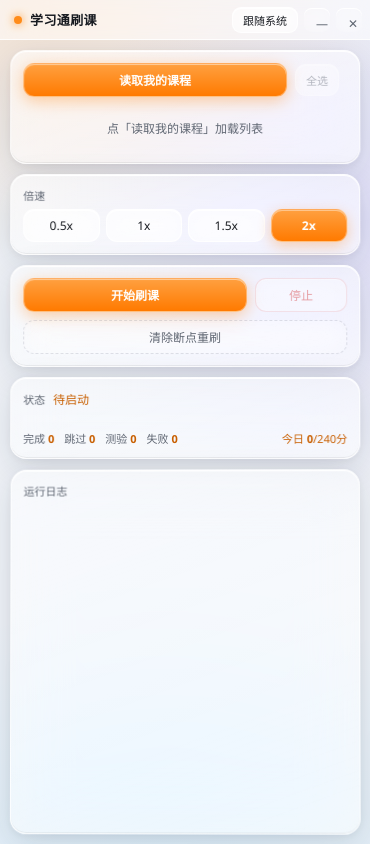
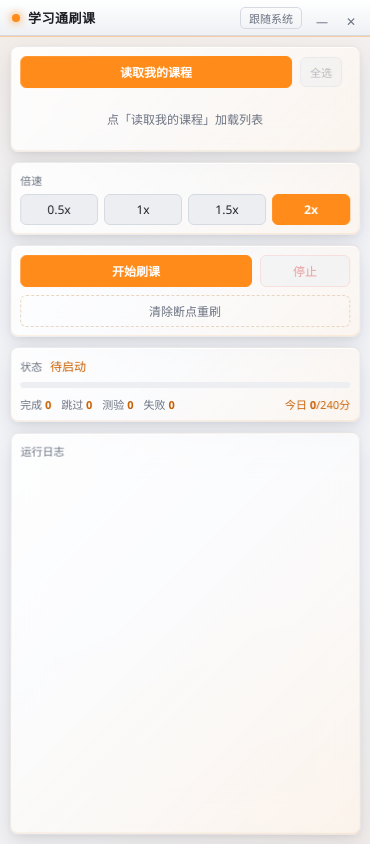
Before and after one commit to lijunyi911/xxt-Get, an Electron app: page web/index.html in a window 370 px wide. Drawn offline with Linux system fonts and the light colour scheme; no server answers.

```diff
--- a/web/style.css
+++ b/web/style.css
@@ -1,91 +1,89 @@
 * { box-sizing: border-box; margin: 0; padding: 0; }
 
-/* ===== 深色液态玻璃（默认） ===== */
+/* ===== 深色（默认） ===== */
 :root, html[data-theme="dark"] {
-  --bg: #08080c;
-  --orb-1: rgba(255, 140, 26, 0.20);
-  --orb-2: rgba(120, 90, 255, 0.16);
-  --orb-3: rgba(0, 170, 255, 0.12);
-
-  --glass-bg: rgba(255, 255, 255, 0.07);
-  --glass-border: rgba(255, 255, 255, 0.16);
-  --glass-sheen: rgba(255, 255, 255, 0.35);
-  --glass-blur: blur(28px) saturate(190%);
-  --panel2: rgba(255, 255, 255, 0.08);
-  --line: rgba(255, 255, 255, 0.12);
-
-  --text: #f0f2f6;
-  --muted: #a0a6b2;
+  --bg: #0a0a0a;
+  --bg-glow-1: rgba(255, 140, 26, 0.07);
+  --bg-glow-2: rgba(255, 140, 26, 0.05);
+  --panel: rgba(24, 24, 24, 0.55);
+  --panel2: #1e1e1e;
+  --line: #2c2c2c;
+  --text: #ededed;
+  --muted: #8f8f8f;
   --accent: #ff8c1a;
   --accent2: #ff7a00;
   --accent3: #ffb347;
-  --on-accent: #171717;
-  --danger: #ff5c5c;
-  --titlebar: rgba(255, 255, 255, 0.05);
+  --on-accent: #111111;
+  --danger: #ff4d4d;
+  --titlebar: linear-gradient(180deg, #1c1c1c, #0f0f0f);
   --title: #ffffff;
-  --shadow-1: rgba(0, 0, 0, 0.30);
-  --shadow-2: rgba(0, 0, 0, 0.18);
-  --hover-bg: rgba(255, 255, 255, 0.12);
-  --scroll: rgba(255, 255, 255, 0.18);
-  --log-text: #c2c8d2;
+  --shadow-1: rgba(0, 0, 0, 0.55);
+  --shadow-2: rgba(0, 0, 0, 0.4);
+  --shadow-hover: rgba(0, 0, 0, 0.65);
+  --inset-hi: rgba(255, 255, 255, 0.12);
+  --inset-lo: rgba(255, 140, 26, 0.08);
+  --glass-line: rgba(255, 255, 255, 0.09);
+  --glass-hi: rgba(255, 255, 255, 0.07);
+  --glass-lo: rgba(255, 140, 26, 0.05);
+  --hover-bg: #262626;
+  --scroll: #333333;
+  --log-text: #b8b8b8;
   --hover-text: #ffb347;
-  --danger-bg: rgba(255, 92, 92, 0.14);
-  --danger-border: rgba(255, 92, 92, 0.35);
-  --ghost-border: rgba(255, 255, 255, 0.14);
-  --toast-bg: rgba(28, 28, 34, 0.88);
-  --toast-shadow: rgba(255, 140, 26, 0.28);
-  --glow-1: rgba(255, 140, 26, 0.18);
-  --glow-2: rgba(255, 140, 26, 0.08);
+  --danger-bg: #2a1010;
+  --danger-border: #5a2222;
+  --ghost-border: #3a2a18;
+  --toast-bg: rgba(18, 18, 18, 0.96);
+  --toast-shadow: rgba(255, 140, 26, 0.4);
+  --glow-1: rgba(255, 140, 26, 0.2);
+  --glow-2: rgba(255, 140, 26, 0.09);
 }
 
-/* ===== 浅色液态玻璃 ===== */
+/* ===== 浅色 ===== */
 html[data-theme="light"] {
-  --bg: #eef1f6;
-  --orb-1: rgba(255, 140, 26, 0.16);
-  --orb-2: rgba(120, 90, 255, 0.12);
-  --orb-3: rgba(0, 170, 255, 0.10);
-
-  --glass-bg: rgba(255, 255, 255, 0.52);
-  --glass-border: rgba(255, 255, 255, 0.78);
-  --glass-sheen: rgba(255, 255, 255, 0.95);
-  --glass-blur: blur(28px) saturate(180%);
-  --panel2: rgba(255, 255, 255, 0.55);
-  --line: rgba(20, 30, 50, 0.08);
-
-  --text: #171a20;
-  --muted: #5f6672;
+  --bg: #f2f4f8;
+  --bg-glow-1: rgba(255, 140, 26, 0.10);
+  --bg-glow-2: rgba(255, 140, 26, 0.06);
+  --panel: rgba(255, 255, 255, 0.66);
+  --panel2: #eceef2;
+  --line: #d5d9e0;
+  --text: #1c1f24;
+  --muted: #6b7280;
   --accent: #ff8c1a;
   --accent2: #f57c00;
   --accent3: #c85f00;
   --on-accent: #ffffff;
   --danger: #d32f2f;
-  --titlebar: rgba(255, 255, 255, 0.55);
-  --title: #171a20;
-  --shadow-1: rgba(20, 30, 60, 0.12);
-  --shadow-2: rgba(20, 30, 60, 0.06);
-  --hover-bg: rgba(255, 255, 255, 0.75);
-  --scroll: rgba(20, 30, 60, 0.18);
-  --log-text: #3f4652;
+  --titlebar: linear-gradient(180deg, #ffffff, #eef0f4);
+  --title: #1c1f24;
+  --shadow-1: rgba(15, 23, 42, 0.10);
+  --shadow-2: rgba(15, 23, 42, 0.06);
+  --shadow-hover: rgba(15, 23, 42, 0.16);
+  --inset-hi: rgba(255, 255, 255, 0.9);
+  --inset-lo: rgba(255, 140, 26, 0.12);
+  --glass-line: rgba(0, 0, 0, 0.06);
+  --glass-hi: rgba(255, 255, 255, 0.65);
+  --glass-lo: rgba(255, 140, 26, 0.06);
+  --hover-bg: #e6e8ee;
+  --scroll: #c3c7cf;
+  --log-text: #4a4f57;
   --hover-text: #c85f00;
-  --danger-bg: rgba(211, 47, 47, 0.08);
-  --danger-border: rgba(211, 47, 47, 0.25);
-  --ghost-border: rgba(20, 30, 60, 0.12);
-  --toast-bg: rgba(255, 255, 255, 0.85);
-  --toast-shadow: rgba(255, 140, 26, 0.22);
-  --glow-1: rgba(255, 140, 26, 0.13);
+  --danger-bg: #fdecec;
+  --danger-border: #f0c0c0;
+  --ghost-border: #e8d5c0;
+  --toast-bg: rgba(255, 255, 255, 0.96);
+  --toast-shadow: rgba(255, 140, 26, 0.25);
+  --glow-1: rgba(255, 140, 26, 0.14);
   --glow-2: rgba(255, 140, 26, 0.06);
 }
 
 html, body {
   height: 100%;
   background:
-    radial-gradient(600px 420px at 6% 0%, var(--orb-1), transparent 62%),
-    radial-gradient(520px 440px at 100% 26%, var(--orb-2), transparent 64%),
-    radial-gradient(640px 480px at 45% 108%, var(--orb-3), transparent 66%),
+    radial-gradient(1200px 600px at 15% -10%, var(--bg-glow-1), transparent 60%),
+    radial-gradient(900px 500px at 100% 100%, var(--bg-glow-2), transparent 55%),
     var(--bg);
-  background-attachment: fixed;
   color: var(--text);
-  font-family: "Segoe UI", "Microsoft YaHei", -apple-system, sans-serif;
+  font-family: "Segoe UI", "Microsoft YaHei", sans-serif;
   font-size: 13px;
   overflow: hidden;
   user-select: none;
@@ -95,97 +93,50 @@
 /* 标题栏 */
 .titlebar {
   -webkit-app-region: drag;
-  height: 40px;
+  height: 36px;
   display: flex;
   align-items: center;
   gap: 8px;
-  padding: 0 8px 0 14px;
+  padding: 0 8px 0 12px;
   background: var(--titlebar);
-  backdrop-filter: blur(20px) saturate(180%);
-  -webkit-backdrop-filter: blur(20px) saturate(180%);
-  border-bottom: 1px solid var(--glass-border);
+  border-bottom: 1px solid var(--line);
+  box-shadow: 0 1px 0 rgba(255, 140, 26, 0.35);
   transition: background .3s ease;
 }
 .titlebar .dot {
   width: 8px; height: 8px; border-radius: 50%;
   background: var(--accent);
-  box-shadow: 0 0 10px var(--accent);
+  box-shadow: 0 0 8px var(--accent);
 }
-.titlebar .title { font-weight: 700; letter-spacing: .4px; flex: 1; color: var(--title); }
-.win-btns { -webkit-app-region: no-drag; display: flex; gap: 6px; align-items: center; }
+.titlebar .title { font-weight: 700; letter-spacing: .5px; flex: 1; color: var(--title); }
+.win-btns { -webkit-app-region: no-drag; display: flex; gap: 4px; align-items: center; }
 .wbtn {
-  width: 26px; height: 24px; border: none; border-radius: 8px;
+  width: 26px; height: 22px; border: none; border-radius: 5px;
   background: transparent; color: var(--muted); cursor: pointer; font-size: 12px;
-  transition: .15s;
 }
-.wbtn:hover { background: var(--hover-bg); color: var(--accent); }
+.wbtn:hover { background: var(--panel2); color: var(--accent); }
 .wbtn.close:hover { background: var(--danger); color: #fff; }
 
-/* 主题选择按钮 */
+/* 主题切换按钮 */
 .theme-btn {
   -webkit-app-region: no-drag;
   width: auto;
-  min-width: 62px;
-  height: 26px;
-  padding: 0 10px;
-  border-radius: 9px;
-  border: 1px solid var(--glass-border);
-  background: var(--glass-bg);
-  backdrop-filter: blur(12px);
-  color: var(--text);
+  min-width: 56px;
+  height: 22px;
+  padding: 0 8px;
+  border-radius: 5px;
+  border: 1px solid var(--line);
+  background: transparent;
+  color: var(--muted);
   font-size: 11px;
   cursor: pointer;
   transition: .15s;
 }
-.theme-btn:hover { border-color: var(--accent); color: var(--accent); }
-
-/* 主题弹出菜单 */
-.theme-pop {
-  position: fixed;
-  top: 44px;
-  right: 10px;
-  display: none;
-  flex-direction: column;
-  gap: 2px;
-  padding: 6px;
-  min-width: 132px;
-  background: var(--glass-bg);
-  backdrop-filter: var(--glass-blur);
-  -webkit-backdrop-filter: var(--glass-blur);
-  border: 1px solid var(--glass-border);
-  border-radius: 14px;
-  box-shadow: 0 14px 40px var(--shadow-1), inset 0 1px 0 var(--glass-sheen);
-  z-index: 100002;
-  transform-origin: top right;
-  animation: popIn .16s ease;
-}
-.theme-pop.show { display: flex; }
-@keyframes popIn {
-  from { opacity: 0; transform: scale(.94) translateY(-4px); }
-  to { opacity: 1; transform: scale(1) translateY(0); }
-}
-.theme-pop button {
-  width: 100%;
-  text-align: left;
-  padding: 8px 12px;
-  border: none;
-  background: transparent;
-  color: var(--text);
-  font-size: 12px;
-  border-radius: 9px;
-  cursor: pointer;
-  transition: .15s;
-}
-.theme-pop button:hover { background: rgba(255, 140, 26, 0.14); color: var(--accent); }
-.theme-pop button.active {
-  background: rgba(255, 140, 26, 0.2);
-  color: var(--accent);
-  font-weight: 700;
-}
+.theme-btn:hover { color: var(--accent); border-color: var(--accent); }
 
 /* 主体 */
 .body {
-  height: calc(100% - 40px);
+  height: calc(100% - 36px);
   overflow-y: auto;
   padding: 10px;
   display: flex;
@@ -196,74 +147,58 @@
 .body::-webkit-scrollbar-thumb { background: var(--scroll); border-radius: 4px; }
 .body::-webkit-scrollbar-thumb:hover { background: var(--accent2); }
 
-/* 液态玻璃面板 */
 .section {
   background:
-    linear-gradient(160deg,
-      rgba(255, 255, 255, 0.16) 0%,
-      rgba(255, 255, 255, 0.04) 30%,
-      rgba(255, 255, 255, 0.02) 68%,
-      rgba(255, 255, 255, 0.10) 100%),
-    var(--glass-bg);
-  backdrop-filter: var(--glass-blur);
-  -webkit-backdrop-filter: var(--glass-blur);
-  border: 1px solid var(--glass-border);
-  border-radius: 16px;
-  padding: 12px;
+    linear-gradient(135deg, var(--glass-hi) 0%, transparent 42%, var(--glass-lo) 100%),
+    var(--panel);
+  backdrop-filter: blur(18px) saturate(1.25);
+  -webkit-backdrop-filter: blur(18px) saturate(1.25);
+  border: 1px solid var(--glass-line);
+  border-radius: 8px;
+  padding: 9px;
   position: relative;
   transform-style: preserve-3d;
   transform: perspective(1000px) rotateX(0.8deg) rotateY(-0.5deg);
   box-shadow:
-    0 10px 34px var(--shadow-1),
-    0 2px 8px var(--shadow-2),
-    inset 0 1px 0 var(--glass-sheen),
-    inset 0 -1px 0 rgba(0, 0, 0, 0.06);
+    0 10px 24px var(--shadow-1),
+    0 2px 6px var(--shadow-2),
+    inset 0 1px 0 var(--inset-hi),
+    inset 0 -1px 0 var(--inset-lo);
   transition: transform .6s cubic-bezier(.34, 1.56, .64, 1), box-shadow .3s ease, background .3s ease;
   will-change: transform;
 }
 .section:hover {
   box-shadow:
-    0 18px 46px var(--shadow-1),
+    0 16px 38px var(--shadow-hover),
     0 0 0 1px rgba(255, 140, 26, 0.18),
-    inset 0 1px 0 var(--glass-sheen);
+    inset 0 1px 0 var(--inset-hi);
 }
 .row { display: flex; gap: 8px; align-items: center; }
 
-/* 玻璃按钮 */
 button {
   font-family: inherit;
   font-size: 12px;
   cursor: pointer;
-  border-radius: 11px;
-  border: 1px solid var(--glass-border);
-  background: var(--glass-bg);
-  backdrop-filter: blur(12px);
-  -webkit-backdrop-filter: blur(12px);
+  border-radius: 6px;
+  border: 1px solid var(--line);
+  background: var(--panel2);
   color: var(--text);
-  padding: 7px 12px;
-  box-shadow: inset 0 1px 0 var(--glass-sheen);
+  padding: 6px 10px;
   transition: .15s;
 }
 button:hover:not(:disabled) { border-color: var(--accent); color: var(--hover-text); }
 button:disabled { opacity: .45; cursor: not-allowed; }
 
 .primary {
-  background: linear-gradient(180deg, #ffa040, #ff7a00);
-  border: 1px solid rgba(255, 255, 255, 0.35);
+  background: var(--accent);
+  border-color: var(--accent);
   color: var(--on-accent);
   font-weight: 700;
   flex: 1;
-  box-shadow:
-    0 4px 16px rgba(255, 122, 0, 0.35),
-    inset 0 1px 0 rgba(255, 255, 255, 0.45);
 }
-.primary:hover:not(:disabled) {
-  background: linear-gradient(180deg, #ffb256, #ff8c1a);
-  border-color: rgba(255, 255, 255, 0.45);
-  color: var(--on-accent);
-}
+.primary:hover:not(:disabled) { background: var(--accent3); border-color: var(--accent3); color: var(--on-accent); }
 
-.danger { border-color: var(--danger-border); color: var(--danger); flex: 0 0 92px; }
+.danger { border-color: var(--danger-border); color: var(--danger); flex: 0 0 90px; }
 .danger:hover:not(:disabled) { background: var(--danger-bg); border-color: var(--danger); color: var(--danger); }
 
 .ghost {
@@ -272,7 +207,6 @@
   background: transparent;
   border-style: dashed;
   border-color: var(--ghost-border);
-  box-shadow: none;
 }
 .ghost:hover:not(:disabled) { color: var(--accent); border-color: var(--accent); }
 
@@ -285,20 +219,17 @@
   overflow-y: auto;
   display: flex;
   flex-direction: column;
-  gap: 5px;
+  gap: 4px;
 }
 .course-list::-webkit-scrollbar { width: 6px; }
 .course-list::-webkit-scrollbar-thumb { background: var(--scroll); border-radius: 3px; }
 .course-item {
-  display: flex; align-items: center; gap: 8px;
-  padding: 7px 10px; border-radius: 10px;
-  background: var(--glass-bg);
-  border: 1px solid transparent;
-  cursor: pointer;
+  display: flex; align-items: center; gap: 7px;
+  padding: 6px 8px; border-radius: 6px;
+  background: var(--panel2); cursor: pointer;
   font-size: 12px;
-  transition: .15s;
 }
-.course-item:hover { background: var(--hover-bg); border-color: var(--glass-border); }
+.course-item:hover { background: var(--hover-bg); }
 .course-item input { accent-color: var(--accent); }
 .course-item .cname { flex: 1; overflow: hidden; text-overflow: ellipsis; white-space: nowrap; }
 .empty { color: var(--muted); text-align: center; padding: 14px; font-size: 12px; }
@@ -308,14 +239,14 @@
 .speed-row { display: flex; gap: 6px; }
 .spd { flex: 1; }
 .spd.active {
-  background: linear-gradient(180deg, #ffa040, #ff7a00);
-  border-color: rgba(255, 255, 255, 0.35);
+  background: var(--accent);
+  border-color: var(--accent);
   color: var(--on-accent);
   font-weight: 700;
-  box-shadow: 0 4px 14px rgba(255, 122, 0, 0.3), inset 0 1px 0 rgba(255, 255, 255, 0.4);
 }
 .spd.active:hover:not(:disabled) {
-  background: linear-gradient(180deg, #ffb256, #ff8c1a);
+  background: var(--accent3);
+  border-color: var(--accent3);
   color: var(--on-accent);
 }
 
@@ -323,11 +254,10 @@
 .status .status-line { display: flex; gap: 8px; align-items: center; margin-bottom: 7px; }
 .st-label { color: var(--muted); font-size: 11px; }
 #stage { font-size: 12px; color: var(--accent3); }
-.progress { height: 7px; background: rgba(255, 255, 255, 0.08); border-radius: 4px; overflow: hidden; }
+.progress { height: 6px; background: var(--panel2); border-radius: 3px; overflow: hidden; }
 .bar {
   height: 100%; width: 0%;
   background: linear-gradient(90deg, var(--accent2), var(--accent3));
-  border-radius: 4px;
   transition: width .35s;
 }
 
@@ -348,7 +278,7 @@
 /* 小按钮（全选） */
 .mini {
   flex: 0 0 auto;
-  padding: 7px 10px;
+  padding: 6px 9px;
   font-size: 11px;
   color: var(--muted);
 }
@@ -416,17 +346,15 @@
   transform: translate(-50%, -8px);
   max-width: 320px;
   background: var(--toast-bg);
-  backdrop-filter: blur(20px);
-  -webkit-backdrop-filter: blur(20px);
-  border: 1px solid var(--glass-border);
+  border: 1px solid var(--accent);
   color: var(--accent3);
   padding: 10px 16px;
-  border-radius: 14px;
+  border-radius: 10px;
   font-size: 13px;
   font-weight: 700;
   text-align: center;
   z-index: 100000;
-  box-shadow: 0 10px 30px var(--toast-shadow), inset 0 1px 0 var(--glass-sheen);
+  box-shadow: 0 6px 26px var(--toast-shadow);
   opacity: 0;
   pointer-events: none;
   transition: opacity .25s ease, transform .25s ease;
@@ -435,3 +363,47 @@
   opacity: 1;
   transform: translate(-50%, 0);
 }
+
+/* 主题弹出菜单 */
+.theme-pop {
+  position: fixed;
+  top: 42px;
+  right: 10px;
+  display: none;
+  flex-direction: column;
+  gap: 2px;
+  padding: 6px;
+  min-width: 132px;
+  background: var(--panel);
+  backdrop-filter: blur(18px) saturate(1.2);
+  -webkit-backdrop-filter: blur(18px) saturate(1.2);
+  border: 1px solid var(--glass-line);
+  border-radius: 10px;
+  box-shadow: 0 12px 32px var(--shadow-1);
+  z-index: 100002;
+  transform-origin: top right;
+  animation: popIn .16s ease;
+}
+.theme-pop.show { display: flex; }
+@keyframes popIn {
+  from { opacity: 0; transform: scale(.94) translateY(-4px); }
+  to { opacity: 1; transform: scale(1) translateY(0); }
+}
+.theme-pop button {
+  width: 100%;
+  text-align: left;
+  padding: 7px 12px;
+  border: none;
+  background: transparent;
+  color: var(--text);
+  font-size: 12px;
+  border-radius: 7px;
+  cursor: pointer;
+  transition: .15s;
+}
+.theme-pop button:hover { background: rgba(255, 140, 26, 0.14); color: var(--accent); }
+.theme-pop button.active {
+  background: rgba(255, 140, 26, 0.2);
+  color: var(--accent);
+  font-weight: 700;
+}
```
